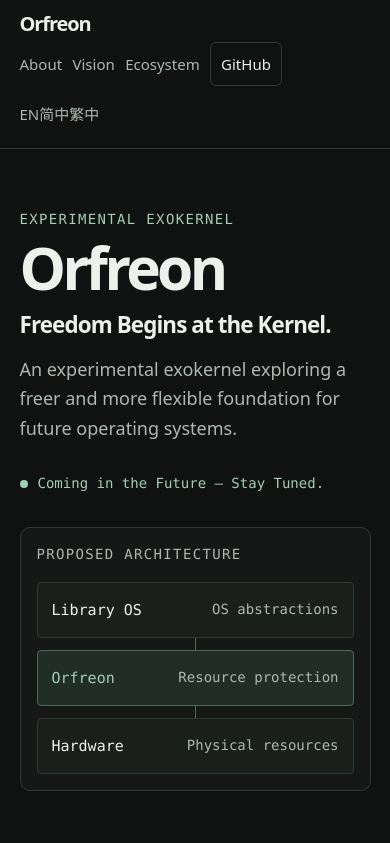
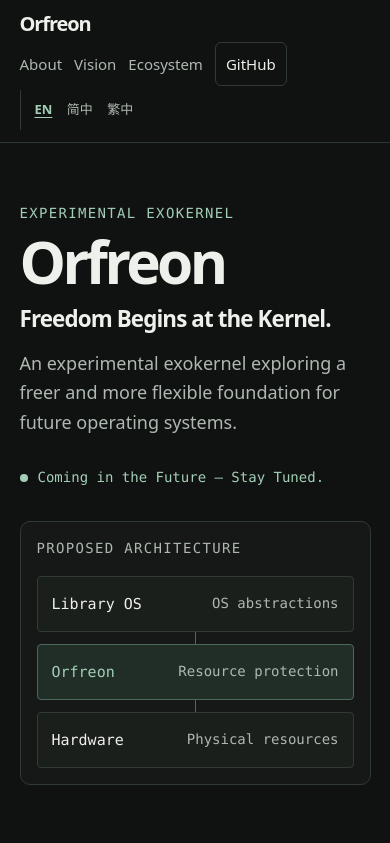
Before and after one commit to Evan-Windproof/Orfreon-Website, a plain HTML site: page index.html in a window 390 px wide. Shown: the top 843 px of the page. Drawn offline with Linux system fonts and the light colour scheme.

Commit message:
Add English, Simplified Chinese and Traditional Chinese website translations (v0.1.2)

```diff
--- a/assets/css/style.css
+++ b/assets/css/style.css
@@ -474,3 +474,40 @@ nav .nav-github:hover {
     transition: none;
   }
 }
+
+/* Lightweight language navigation. No JavaScript required. */
+nav .language-switch {
+  display: flex;
+  align-items: center;
+  flex-wrap: nowrap;
+  gap: 0.15rem;
+  padding-inline-start: 0.5rem;
+  border-inline-start: 1px solid var(--line);
+}
+
+nav .language-switch a {
+  min-height: 2.5rem;
+  padding-inline: 0.375rem;
+  font-size: 0.8125rem;
+  white-space: nowrap;
+}
+
+nav .language-switch a[aria-current="page"] {
+  color: var(--accent);
+  font-weight: 700;
+  text-decoration: underline;
+}
+
+html[lang^="zh"] .eyebrow,
+html[lang^="zh"] .section-label,
+html[lang^="zh"] .architecture figcaption,
+html[lang^="zh"] .hero-status,
+html[lang^="zh"] .project-status {
+  font-family: system-ui, sans-serif;
+  letter-spacing: 0.035em;
+}
+
+@media (max-width: 40rem) {
+  .header-inner { flex-wrap: wrap; }
+  nav ul { gap: 0.25rem 0.75rem; }
+}
```
